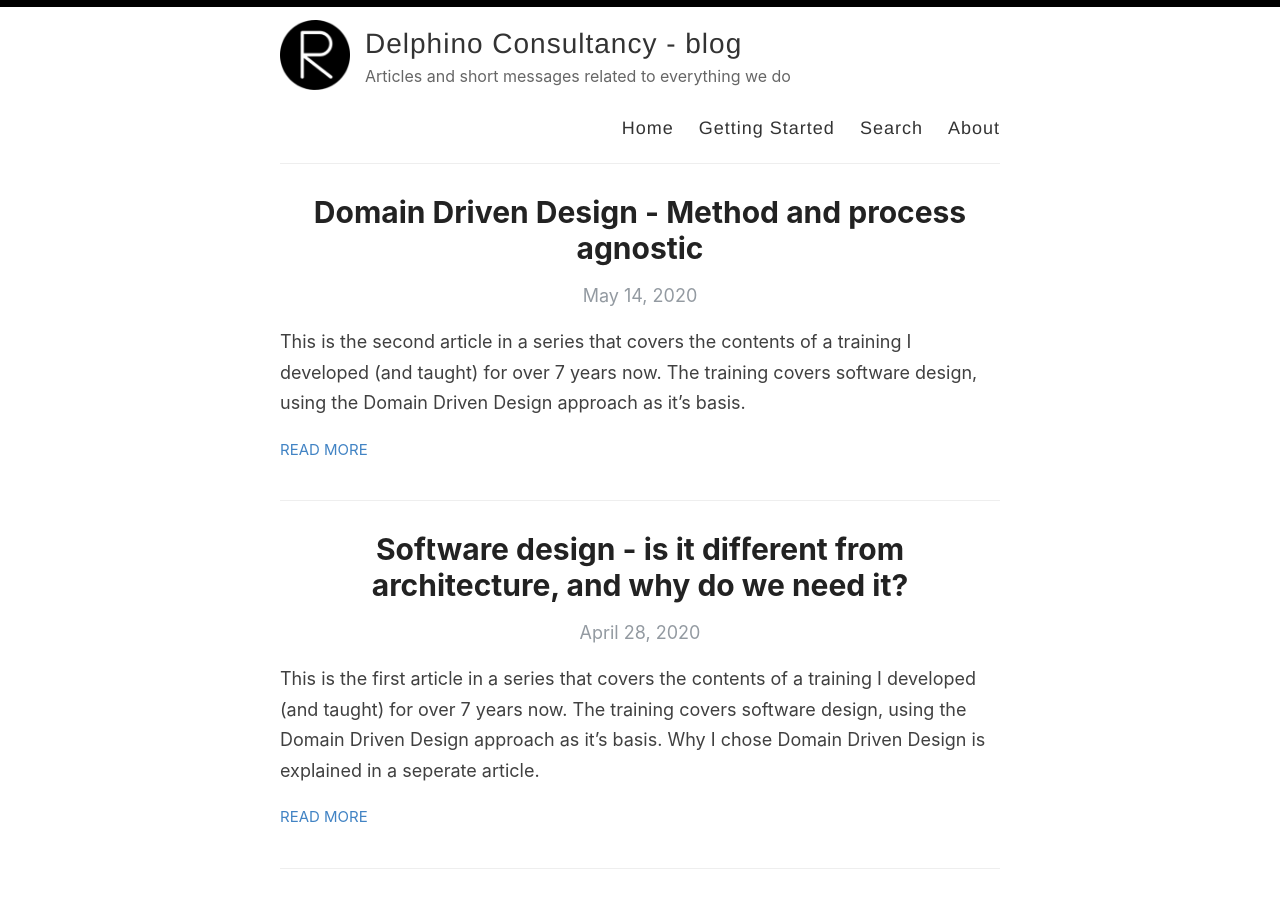
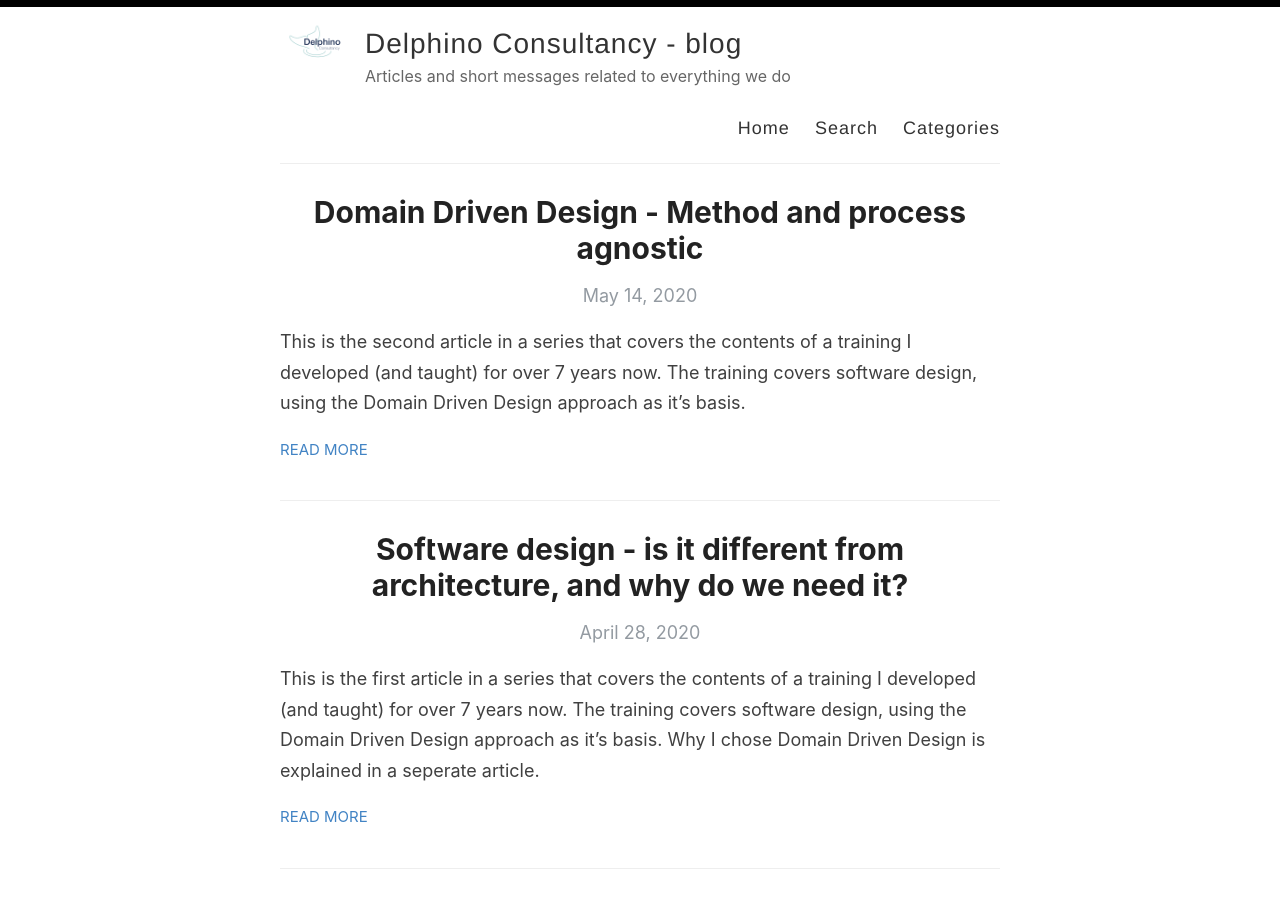
Before and after one commit to AngeloHulshout/AngeloHulshout.github.io, a Jekyll site: the page built from index.html, in a window 1280 px wide and 900 px high. Built offline with Jekyll 4.4.1, drawn with Linux system fonts in a browser that asks for light colours; the list of posts is cut into pages by our own code.

Commit message:
Added logo, modified top menu

```diff
--- a/_config.yml
+++ b/_config.yml
@@ -12,7 +12,7 @@ author: Angelo Hulshout
 description: Articles and short messages related to everything we do
 
 # URL of your avatar or profile pic (you could use your GitHub profile pic)
-avatar: /images/reverie.png
+avatar: /images/logo300.png
 
 #
 # Flags below are optional
--- a/_layouts/default.html
+++ b/_layouts/default.html
@@ -28,9 +28,8 @@
 
             <nav>
               <a href="{{ site.baseurl }}/">Home</a>
-              <a href="{{ site.baseurl }}/getting-started">Getting Started</a>
               <a href="{{ site.baseurl }}/search">Search</a>
-              <a href="{{ site.baseurl }}/about">About</a>
+              <a href="{{ site.baseurl }}/categories">Categories</a>
             </nav>
           </header>
         </div>
```
Also changed, not shown: _pages/getting-started.md (+1 -0 lines), images/logo300.png (added).
